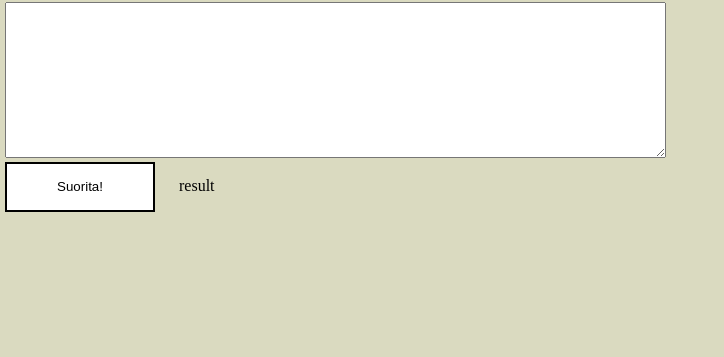
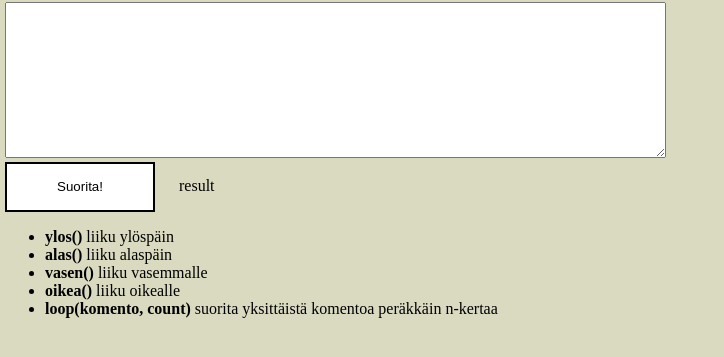
Before and after one commit to jakaarl/bunny-game, a website: page public/index.html in a window 1280 px wide. Shown: the part 83-440 px from the top of the page, without its empty margins (0-724 px from the left). Drawn offline with nearby package versions, Linux system fonts and the light colour scheme.

```diff
--- a/public/index.html
+++ b/public/index.html
@@ -15,6 +15,15 @@
           <button class="button execute" onclick="execute()">Suorita!</button>
           <span class="program-result-message">result</span>
         </div>
+        <div>
+          <ul class="command list">
+            <li class="command"><span class="command name">ylos()</span> liiku ylöspäin</li>
+            <li class="command"><span class="command name">alas()</span> liiku alaspäin</li>
+            <li class="command"><span class="command name">vasen()</span> liiku vasemmalle</li>
+            <li class="command"><span class="command name">oikea()</span> liiku oikealle</li>
+            <li class="command"><span class="command name">loop(komento, count)</span> suorita yksittäistä komentoa peräkkäin n-kertaa</li>
+          </ul>
+        </div>
       </div>
       <div class="main container">
         <div id="game"></div>
--- a/public/styles/styles.css
+++ b/public/styles/styles.css
@@ -33,3 +33,15 @@
   padding-left: 20px;
   width: 100%;
 }
+
+.command.list {
+
+}
+
+.command {
+  color: #000;
+}
+
+.command.name {
+  font-weight: bold;
+}
```
Also changed, not shown: src/main/game.js (+12 -1 lines).
